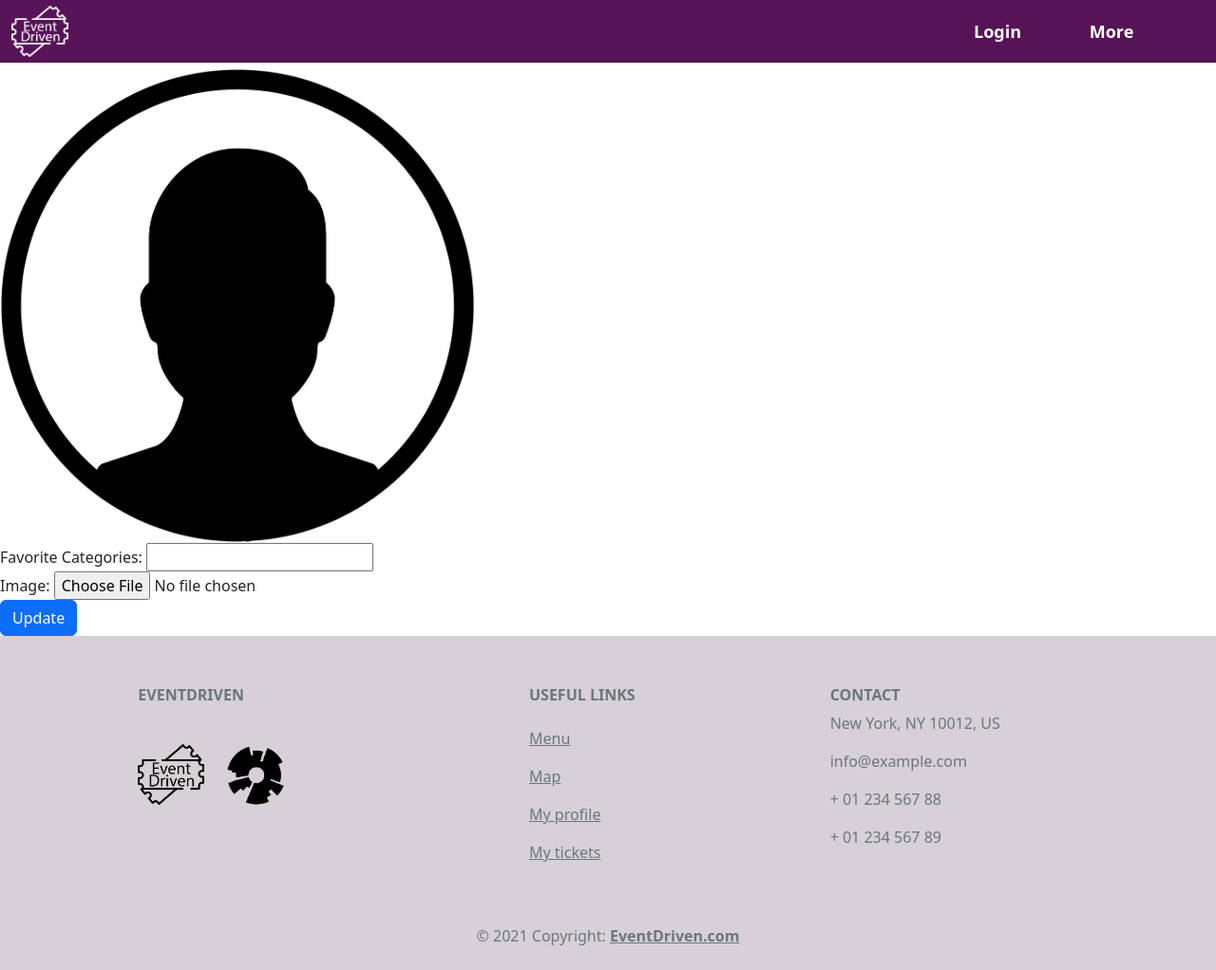
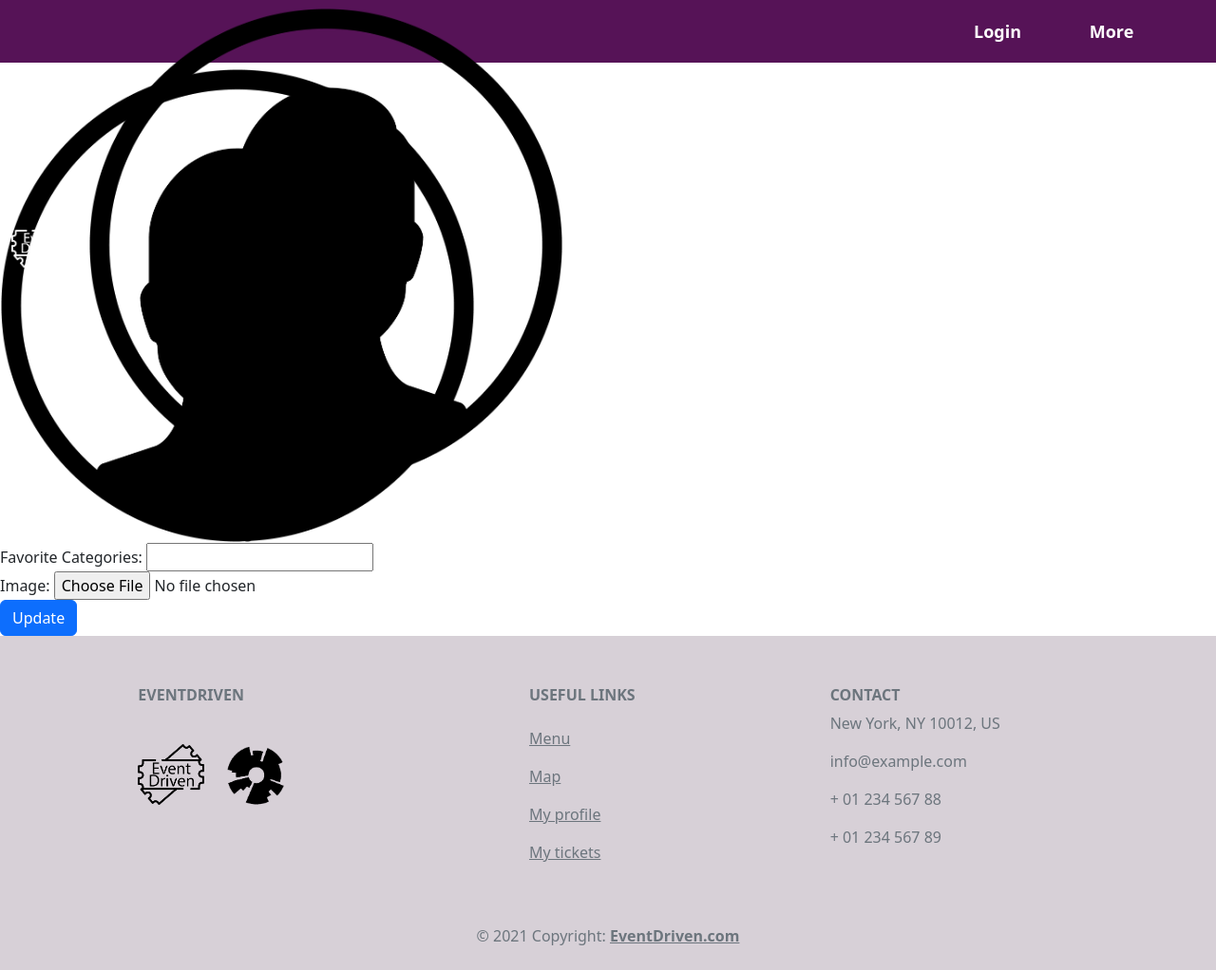
Before and after one commit to kjarrii/vln2, a Django app: page /user/profile in a window 1280 px wide. Shown: the whole page at 95% size. Run offline with Django 4.2, Linux system fonts and the light colour scheme; some libraries are stand-ins or nearby versions.

Commit message:
asdfasdasdf

```diff
--- a/event_driven/templates/header.html
+++ b/event_driven/templates/header.html
@@ -8,6 +8,7 @@
         {% if user.image %}
             <img src="{{ user.image.url }}" height="500" alt="User Profile Image" />
         {% else %}
+            <img src="../static/images/empty_profile.png" height="500" alt="User Profile Image" />
         {% endif %}
         {% if  user.is_authenticated  %} {% comment %}if the user is logged, the user icon is shown{% endcomment %}
             <a href={% url 'profile' %}>
--- a/event_driven/templates/user/profile.html
+++ b/event_driven/templates/user/profile.html
@@ -6,12 +6,11 @@
     <br>
     <br>
     <br>
-    {% csrf_token %}
+    <form class="form from-horizontal" method="post" enctype="multipart/form-data">
+        {% csrf_token %}
         {% if user.image %}
             <img src="{{ user.image.url }}" height="500" alt="User Profile Image" />
         {% else %}
-    <form class="form from-horizontal" method="post" enctype="multipart/form-data">
-
             <img src="../../static/images/empty_profile.png" height="500" alt="User Profile Image" />
         {% endif %}
 
```
